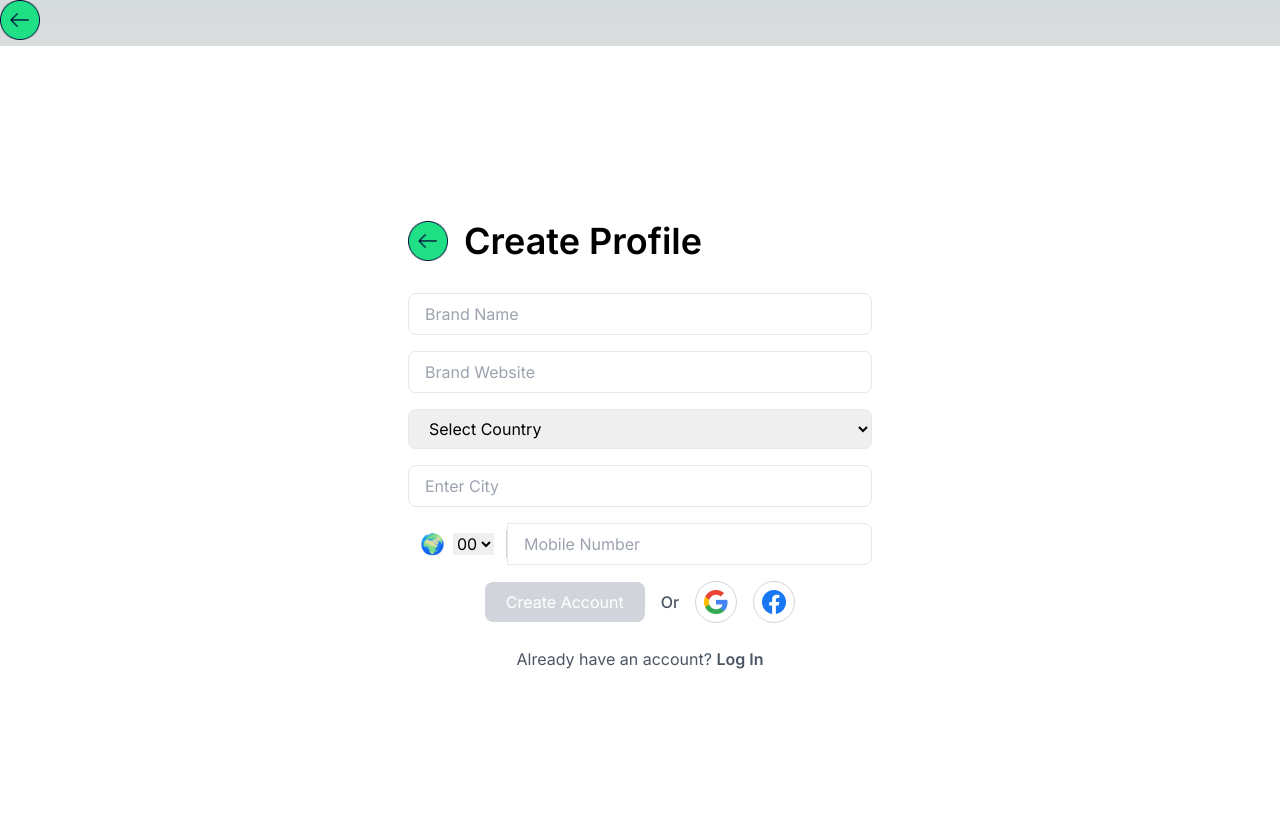
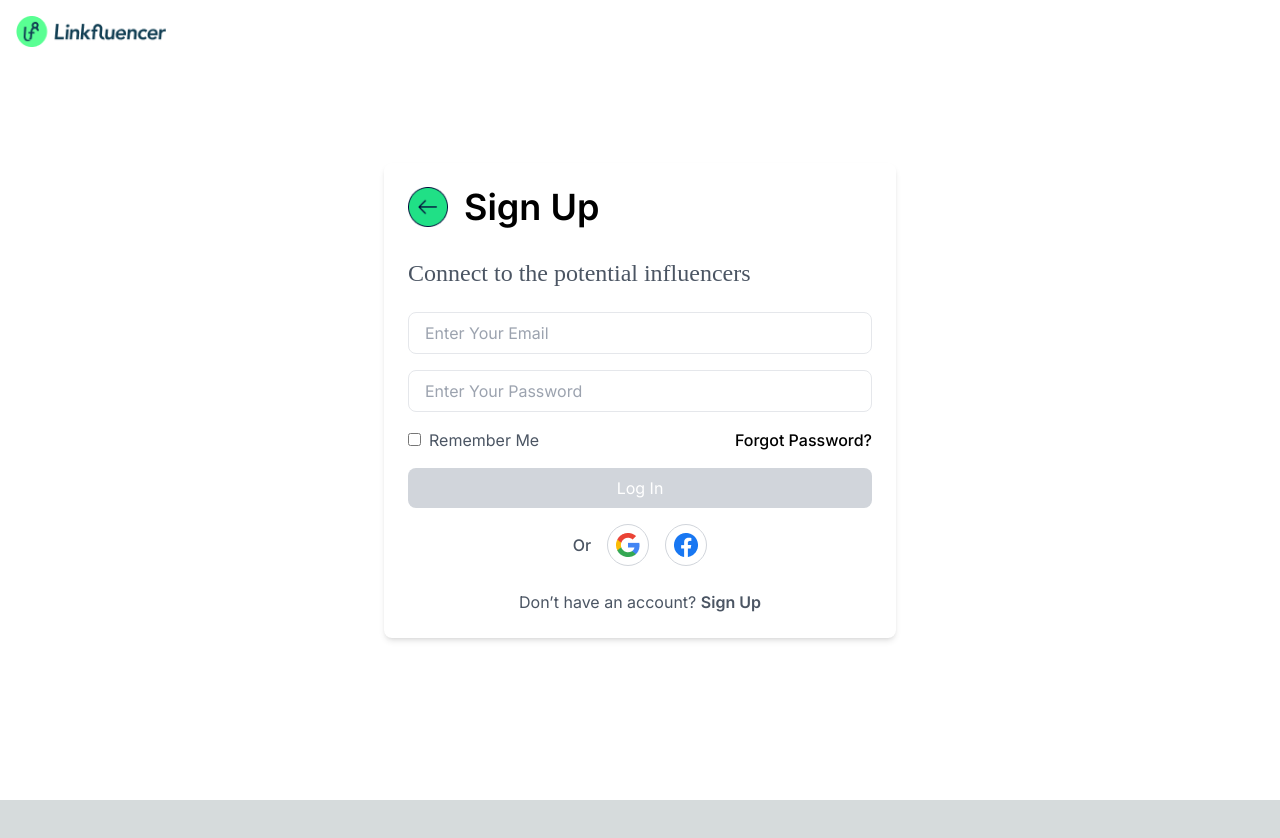
Before and after one commit to saudkhanbpk/linkfluencer-website, a Next.js app: page /login in a window 1280 px wide. Shown: the top 838 px of the page. After the commit the page ends 800 px from the top, so only its background shows below. Built offline with nearby package versions, Linux system fonts and the light colour scheme.

Commit message:
signUp and login page

```diff
--- /dev/null
+++ b/src/app/forgotpassword/page.tsx
@@ -0,0 +1,69 @@
+"use client";
+import React, { useState } from 'react';
+import Image from 'next/image';
+import Arrowback from '../../component/Images/Dark.png';
+import google from '../../component/Images/google.png';
+import facebook from '../../component/Images/facebook.png';
+
+const ResetPassword = () => {
+  const [emailSent, setEmailSent] = useState(false);
+
+  const handleEmailSent = () => {
+    setEmailSent(true);
+  };
+
+  return (
+    <div className="flex items-center justify-center min-h-screen bg-gray-50">
+      <div className="w-full max-w-md px-8 py-10 bg-white rounded-lg shadow-md">
+        <div className="flex items-center space-x-4 mb-8">
+          <button className="text-lg">
+            <Image src={Arrowback} alt="Back" width={24} height={24} />
+          </button>
+          <h2 className="text-3xl font-semibold text-gray-800">Reset Password</h2>
+        </div>
+        <p className="text-gray-600 mb-4">Connect to the potential influencers</p>
+        <div className="mb-4">
+          <input
+            type="email"
+            placeholder="Enter Your Email"
+            className="w-full px-4 py-2 text-gray-700 bg-gray-100 border rounded-full focus:outline-none focus:ring-2 focus:ring-blue-500"
+          />
+        </div>
+        {emailSent && (
+          <div className="text-sm text-green-500 mb-2">
+            <span>✔ Reset password link sent on mail</span>
+            <button
+              className="ml-2 text-blue-500 underline"
+              onClick={() => setEmailSent(false)}
+            >
+              Resend Link
+            </button>
+          </div>
+        )}
+        <button
+          onClick={handleEmailSent}
+          className="w-full py-2 mb-4 text-white bg-blue-600 rounded-full hover:bg-blue-700 focus:outline-none focus:ring-2 focus:ring-blue-500"
+        >
+          Continue
+        </button>
+        <div className="flex items-center justify-center space-x-2 mb-6">
+          <span className="text-gray-500">Or</span>
+          <button className="p-2 bg-white border rounded-full shadow-sm hover:shadow-md">
+            <Image src={google} alt="Google" width={20} height={20} />
+          </button>
+          <button className="p-2 bg-white border rounded-full shadow-sm hover:shadow-md">
+            <Image src={facebook} alt="Facebook" width={20} height={20} />
+          </button>
+        </div>
+        <p className="text-center text-gray-500">
+          Don’t have an account?{' '}
+          <a href="#" className="text-blue-500 underline">
+            Sign Up
+          </a>
+        </p>
+      </div>
+    </div>
+  );
+};
+
+export default ResetPassword;
--- a/src/app/login/page.tsx
+++ b/src/app/login/page.tsx
@@ -1,78 +1,94 @@
-import React from 'react';
+"use client"
+import React, { useState, useEffect } from 'react';
 import Image from 'next/image';
 import Arrowback from '../../component/Images/Dark.png';
 import google from '../../component/Images/google.png';
 import facebook from '../../component/Images/facebook.png';
+import logo from '../../component/Images/Logo.png';
 
-const CreateProfile = () => {
+const LoginPage = () => {
+  const [email, setEmail] = useState('');
+  const [password, setPassword] = useState('');
+  const [isFormValid, setIsFormValid] = useState(false);
+
+  useEffect(() => {
+    if (email && password) {
+      setIsFormValid(true);
+    } else {
+      setIsFormValid(false);
+    }
+  }, [email, password]);
+
   return (
-    <div>
+    <div className="relative min-h-screen flex items-center justify-center bg-white">
+      {/* Logo at the top left */}
+      <div className="absolute top-0 left-0 mt-4 ml-4">
+        <Image src={logo} alt="Logo" width={150} height={40} />
+      </div>
 
-          <button className="text-green-500 focus:outline-none">
-            <Image src={Arrowback} alt="Back" width={40} height={40} />
-          </button>
-          {/* <h1 className="text-4xl font-semibold text-navy ml-4">Create Profile</h1> */}
 
- <div className="min-h-screen flex items-center justify-center bg-white">
-      <div className="w-full max-w-lg p-6">
+      <div className="w-full max-w-lg p-6 bg-white shadow-md rounded-lg">
+
         <div className="flex items-center mb-8">
           <button className="text-green-500 focus:outline-none">
             <Image src={Arrowback} alt="Back" width={40} height={40} />
           </button>
-          <h1 className="text-4xl font-semibold text-navy ml-4">Create Profile</h1>
+          <h1 className="text-4xl font-semibold text-navy ml-4">Sign Up</h1>
         </div>
+
+        {/* Login Text */}
+
+        <p className="text-lg text-gray-600 mb-6" style={{
+          fontFamily: 'Avenir LT Std',
+          fontSize: '24px',
+          fontWeight: 400,
+          lineHeight: '29px',
+          textAlign: 'left'
+        }}>
+          Connect to the potential influencers
+        </p>
+
+        {/* Form */}
         <form className="space-y-4">
           <div>
             <input
-              type="text"
-              placeholder="Brand Name"
+              type="email"
+              placeholder="Enter Your Email"
+              value={email}
+              onChange={(e) => setEmail(e.target.value)}
               className="w-full px-4 py-2 border rounded-lg focus:outline-none focus:ring-2 focus:ring-green-500"
             />
           </div>
           <div>
             <input
-              type="text"
-              placeholder="Brand Website"
+              type="password"
+              placeholder="Enter Your Password"
+              value={password}
+              onChange={(e) => setPassword(e.target.value)}
               className="w-full px-4 py-2 border rounded-lg focus:outline-none focus:ring-2 focus:ring-green-500"
             />
           </div>
-          <div>
-            <select
-              className="w-full px-4 py-2 border rounded-lg focus:outline-none focus:ring-2 focus:ring-green-500"
+
+          <div className="flex items-center justify-between">
+            <label className="flex items-center text-gray-600">
+              <input type="checkbox" className="mr-2" />
+              Remember Me
+            </label>
+            <a href="/forgotpassword" className="text-navy font-medium hover:underline">
+              Forgot Password?
+            </a>
+          </div>
+
+          <div className="flex flex-col items-center">
+            <button
+              type="button"
+              disabled={!isFormValid}
+              className={`w-full py-2 rounded-lg focus:outline-none ${isFormValid ? 'bg-green-500 text-white' : 'bg-gray-300 text-white'}`}
             >
-              <option>Select Country</option>
-              <option>Country 1</option>
-              <option>Country 2</option>
-              <option>Country 3</option>
-            </select>
-          </div>
-          <div>
-            <input
-              type="text"
-              placeholder="Enter City"
-              className="w-full px-4 py-2 border rounded-lg focus:outline-none focus:ring-2 focus:ring-green-500"
-            />
-          </div>
-          <div className="flex items-center">
-            <div className="flex items-center px-3 border-r border-gray-300">
-              <span role="img" aria-label="Globe" className="text-xl">🌍</span>
-              <select className="ml-2 focus:outline-none">
-                <option>00</option>
-                <option>01</option>
-                <option>02</option>
-              </select>
-            </div>
-            <input
-              type="text"
-              placeholder="Mobile Number"
-              className="w-full px-4 py-2 border rounded-r-lg focus:outline-none focus:ring-2 focus:ring-green-500"
-            />
-          </div>
-          <div className="flex flex-col items-center">
-      <div className="flex items-center justify-center space-x-4">
-        <button className="w-40 py-2 bg-gray-300 text-white rounded-lg focus:outline-none">
-          Create Account
+              Log In
             </button>
+
+            <div className="flex items-center justify-center space-x-4 mt-4">
               <span className="text-gray-600 font-medium">Or</span>
               <button className="p-2 bg-white border border-gray-300 rounded-full focus:outline-none">
                 <Image src={google} alt="Google" width={24} height={24} />
@@ -81,17 +97,15 @@ const CreateProfile = () => {
                 <Image src={facebook} alt="Facebook" width={24} height={24} />
               </button>
             </div>
-      <p className="mt-6 text-gray-600">
-        Already have an account? <a href="#" className="text-navy font-semibold hover:underline">Log In</a>
+          </div>
+        </form>
+
+        <p className="mt-6 text-center text-gray-600">
+          Don’t have an account? <a href="#" className="text-navy font-semibold hover:underline">Sign Up</a>
         </p>
       </div>
-
-        </form>
     </div>
-    </div>
-    </div>
-
   );
 };
 
-export default CreateProfile;
+export default LoginPage;
--- a/src/app/navbar/page.tsx
+++ /dev/null
@@ -1,5 +0,0 @@
-import Navbar from "@/component/navbar";
-
-function navbar(){
-    <Navbar />
-}
--- a/src/app/signup/page.tsx
+++ b/src/app/signup/page.tsx
@@ -1,99 +1,106 @@
 "use client"
-import React, { useState, useEffect } from 'react';
+import React, { useState } from 'react';
 import Image from 'next/image';
-import Arrowback from '../../component/Images/Dark.png';
+import Arrowback from '../../component/Images/Dark.png';  // Update the path as needed
 import google from '../../component/Images/google.png';
 import facebook from '../../component/Images/facebook.png';
+import logo from '../../component/Images/Logo.png';       // Update the path as needed
 
-const CreateProfile = () => {
-  const [brandName, setBrandName] = useState('');
-  const [brandWebsite, setBrandWebsite] = useState('');
-  const [country, setCountry] = useState('');
-  const [city, setCity] = useState('');
-  const [mobileNumber, setMobileNumber] = useState('');
+const SignupPage = () => {
+  const [fullName, setFullName] = useState('');
+  const [email, setEmail] = useState('');
+  const [password, setPassword] = useState('');
   const [isFormValid, setIsFormValid] = useState(false);
 
-  useEffect(() => {
-    if (brandName && brandWebsite && country && city && mobileNumber) {
+  const handleFormValidation = () => {
+    if (fullName && email && password) {
       setIsFormValid(true);
     } else {
       setIsFormValid(false);
     }
-  }, [brandName, brandWebsite, country, city, mobileNumber]);
+  };
 
   return (
-    <div className="relative min-h-screen flex items-center justify-center bg-white">
-      {/* Main Content */}
-      <div className="w-full max-w-lg p-6">
-        {/* Arrowback Button and Create Profile Text */}
-        <div className="flex items-center mb-8">
-          <button className="text-green-500 focus:outline-none">
-            <Image src={Arrowback} alt="Back" width={40} height={40} />
-          </button>
-          <h1 className="text-4xl font-semibold text-navy ml-4">Sign Up</h1>
+    <div className="flex items-center justify-center min-h-screen bg-white">
+      {/* Logo */}
+      <div className="absolute top-0 left-0 mt-4 ml-4">
+        <Image src={logo} alt="Logo" width={150} height={40} />
       </div>
 
+      {/* Form Container */}
+      <div className="w-full max-w-md p-8 bg-white rounded-lg shadow-lg relative">
+        {/* Arrowback Button */}
+        <div className="flex items-center space-x-4 mb-8">
+          <button className="text-lg">
+            <Image src={Arrowback} alt="Back" width={29} height={29} />
+          </button>
+          <div>
+            <h1 className="text-4xl font-bold text-navy mb-2">
+          <span className="text-black rounded-[15px] bg-yellow-400 px-2">Sign</span>Up
+          </h1></div>
+        </div>
+
+
+        {/* Subtitle */}
+        <p className="text-lg text-gray-600 mb-6">
+          Make Everyday a Pay Day
+        </p>
+
+        {/* Form */}
         <form className="space-y-4">
           <div>
             <input
               type="text"
-              placeholder="Brand Name"
-              value={brandName}
-              onChange={(e) => setBrandName(e.target.value)}
-              className="w-full px-4 py-2 border rounded-lg focus:outline-none focus:ring-2 focus:ring-green-500"
+              placeholder="Full Name"
+              value={fullName}
+              onChange={(e) => setFullName(e.target.value)}
+              onBlur={handleFormValidation}
+              className="w-full px-4 py-2 border rounded-full focus:outline-none focus:ring-2 focus:ring-green-500"
             />
           </div>
           <div>
             <input
-              type="Password"
-              placeholder="Password"
-              value={brandWebsite}
-              onChange={(e) => setBrandWebsite(e.target.value)}
-              className="w-full px-4 py-2 border rounded-lg focus:outline-none focus:ring-2 focus:ring-green-500"
+              type="email"
+              placeholder="Email"
+              value={email}
+              onChange={(e) => setEmail(e.target.value)}
+              onBlur={handleFormValidation}
+              className="w-full px-4 py-2 border rounded-full focus:outline-none focus:ring-2 focus:ring-green-500"
             />
           </div>
           <div>
-
-          </div>
-          <div>
             <input
-              type="text"
-              placeholder="Enter City"
-              value={city}
-              onChange={(e) => setCity(e.target.value)}
-              className="w-full px-4 py-2 border rounded-lg focus:outline-none focus:ring-2 focus:ring-green-500"
+              type="password"
+              placeholder="Password"
+              value={password}
+              onChange={(e) => setPassword(e.target.value)}
+              onBlur={handleFormValidation}
+              className="w-full px-4 py-2 border rounded-full focus:outline-none focus:ring-2 focus:ring-green-500"
             />
           </div>
-          {/* <div className="flex items-center">
-            <div className="flex items-center px-3 border-r border-gray-300">
-              <span role="img" aria-label="Globe" className="text-xl">🌍</span>
-              <select
-                className="ml-2 focus:outline-none"
-                onChange={(e) => setMobileNumber(e.target.value)}
-              >
-                <option value="">00</option>
-                <option value="01">01</option>
-                <option value="02">02</option>
-              </select>
+
+          <div className="flex items-center">
+            <input type="checkbox" className="mr-2" />
+            <label className="text-gray-600">
+              Agreeing to our <span className="font-semibold">Terms and Privacy Policy</span>
+            </label>
           </div>
-            <input
-              type="text"
-              placeholder="Mobile Number"
-              value={mobileNumber}
-              onChange={(e) => setMobileNumber(e.target.value)}
-              className="w-full px-4 py-2 border rounded-r-lg focus:outline-none focus:ring-2 focus:ring-green-500"
-            />
-          </div> */}
-          <div className="flex flex-col items-center">
-            <div className="flex items-center justify-center space-x-4">
+
+          <div className="flex justify-center">
             <button
               type="button"
               disabled={!isFormValid}
-                className={`w-40 py-2 rounded-lg focus:outline-none ${isFormValid ? 'bg-green-500 text-white' : 'bg-gray-300 text-white'}`}
+              className={`w-full py-2 rounded-full focus:outline-none ${
+                isFormValid ? 'bg-gray-300 text-gray-600' : 'bg-green-500 text-white'
+              }`}
             >
-                Continue
+              Create Account
             </button>
-              <span className="text-gray-600 font-medium">Or</span>
+          </div>
+        </form>
+
+        <div className="flex items-center justify-center mt-6 space-x-4">
+          <span className="text-gray-600">Or</span>
           <button className="p-2 bg-white border border-gray-300 rounded-full focus:outline-none">
             <Image src={google} alt="Google" width={24} height={24} />
           </button>
@@ -101,14 +108,16 @@ const CreateProfile = () => {
             <Image src={facebook} alt="Facebook" width={24} height={24} />
           </button>
         </div>
-            <p className="mt-6 text-gray-600">
-              Already have an account? <a href="#" className="text-navy font-semibold hover:underline">Log In</a>
+
+        <p className="mt-6 text-center text-gray-600">
+          Already have an account?{' '}
+          <a href="/login" className="text-navy font-semibold hover:underline">
+            Log In
+          </a>
         </p>
-          </div>
-        </form>
       </div>
     </div>
   );
 };
 
-export default CreateProfile;
+export default SignupPage;
```
Lines whose indentation alone changed are shown as unchanged.
